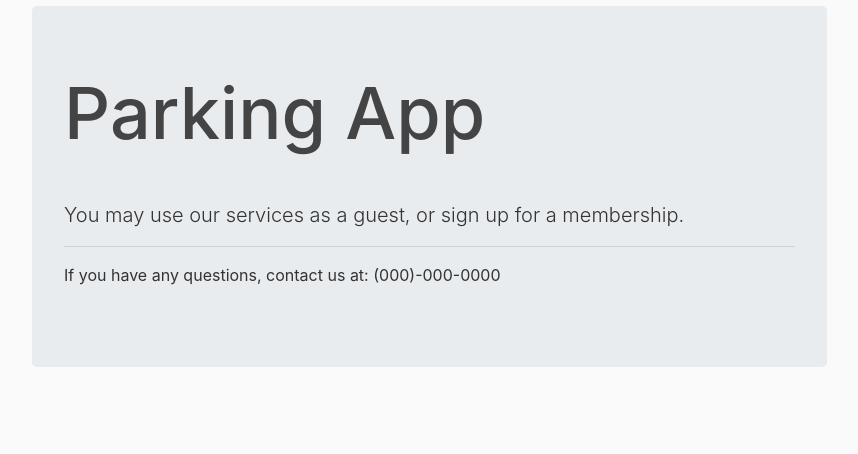
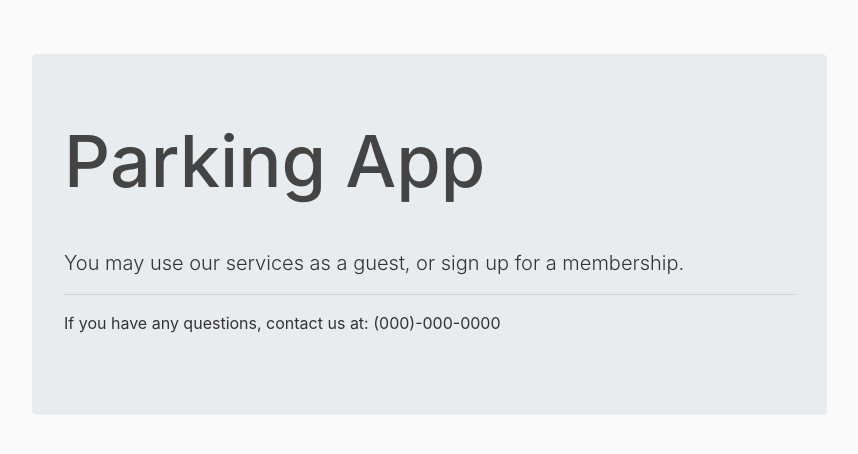
Before and after one commit to billybimbob/cs487-project, a Django app: page / in a window 1280 px wide. Shown: the part 74-528 px from the top of the page, without its empty margins (68-926 px from the left). Run offline with Django 3.2, Linux system fonts and the light colour scheme; parts of the project's set-up code (start-up, migrations or seed data) failed here and were passed over; some libraries are stand-ins or nearby versions.

Commit message:
missed something in the css

```diff
--- a/accounts/static/accounts/main.css
+++ b/accounts/static/accounts/main.css
@@ -96,7 +96,7 @@ a.article-title:hover {
 }
 
 .jumbo {
-
+    padding-top: 48px;
 }
 
 .brk {
```
